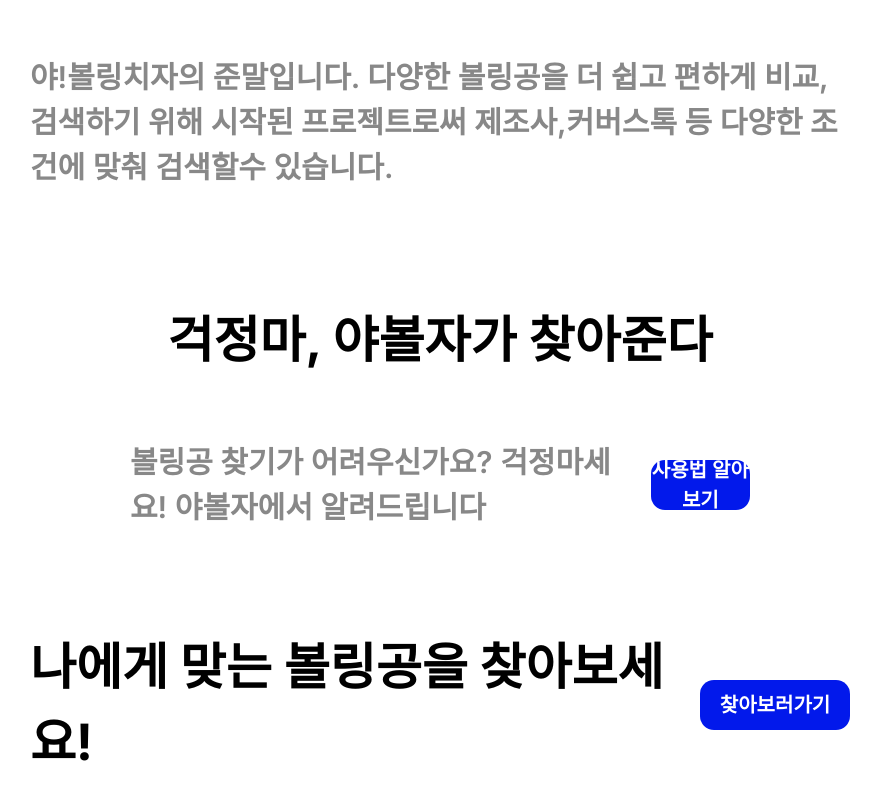
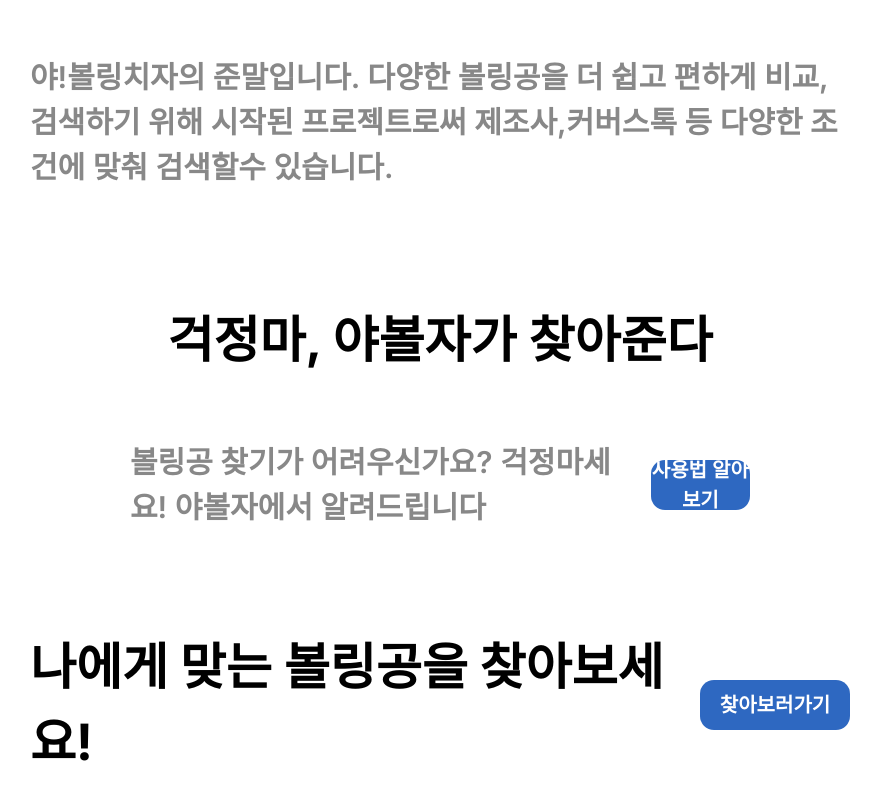
Before and after one commit to HyunJunPark0/YABOWLJA_FE, a Next.js app: page / in a window 1280 px wide. Shown: the part 238-1038 px from the top of the page, without its empty margins (200-1081 px from the left). Built offline with nearby package versions, Linux system fonts and the light colour scheme.

Commit message:
Merge : list->productlist로 변경되어 merge함
+색상변경

```diff
--- a/src/components/Header/index.tsx
+++ b/src/components/Header/index.tsx
@@ -16,7 +16,7 @@ export default function Header() {
 				</Link>
 				<div className="flex flex-grow justify-between">
 					<div className="flex ml-[24px] justify-centers">
-						<Link href="/list">
+						<Link href="/productlist">
 							<button className="h-[40px] text-gray-500 justify-center text-[20px] items-center">볼링공</button>
 						</Link>
 						<Link href="/contents">
@@ -27,7 +27,7 @@ export default function Header() {
 					</div>
 					<div>
 						<Link href="/login">
-							<button className="h-[40px] w-[90px] border-solid border-blue-500 text-black rounded-[8px] text-[20px] ml-8 items-center justify-center mr-[8px]">
+							<button className="h-[40px] w-[90px] border-solid text-black rounded-[8px] text-[20px] ml-8 items-center justify-center mr-[8px]">
 								Login
 							</button>
 						</Link>
--- a/src/components/Main/index.tsx
+++ b/src/components/Main/index.tsx
@@ -31,7 +31,7 @@ export default function Main() {
 							볼링공 찾기가 어려우신가요? 걱정마세요! 야볼자에서 알려드립니다
 							<button
 								onClick={onClickModal}
-								className="h-[50px] w-[170px] flex hover:bg-[#4452cc] bg-[#0219Eb] text-white rounded-[14px] text-[20px] ml-8 items-center justify-center "
+								className="h-[50px] w-[170px] flex hover:bg-blue-500 bg-[#2E68C1] text-white rounded-[14px] text-[20px] ml-8 items-center justify-center "
 							>
 								사용법 알아보기
 							</button>
@@ -40,8 +40,8 @@ export default function Main() {
 					</div>
 					<div className="pt-[50px] flex h-[300px] font-bold text-[50px]  items-center justify-center">
 						나에게 맞는 볼링공을 찾아보세요!
-						<Link href="/list">
-							<button className="h-[50px] w-[150px] flex hover:bg-[#4452cc] bg-[#0219Eb] text-white rounded-[14px] text-[20px] ml-8 items-center justify-center">
+						<Link href="/productlist">
+							<button className="h-[50px] w-[150px] flex hover:bg-blue-500 bg-[#2E68C1] text-white rounded-[14px] text-[20px] ml-8 items-center justify-center">
 								찾아보러가기
 							</button>
 						</Link>
```
